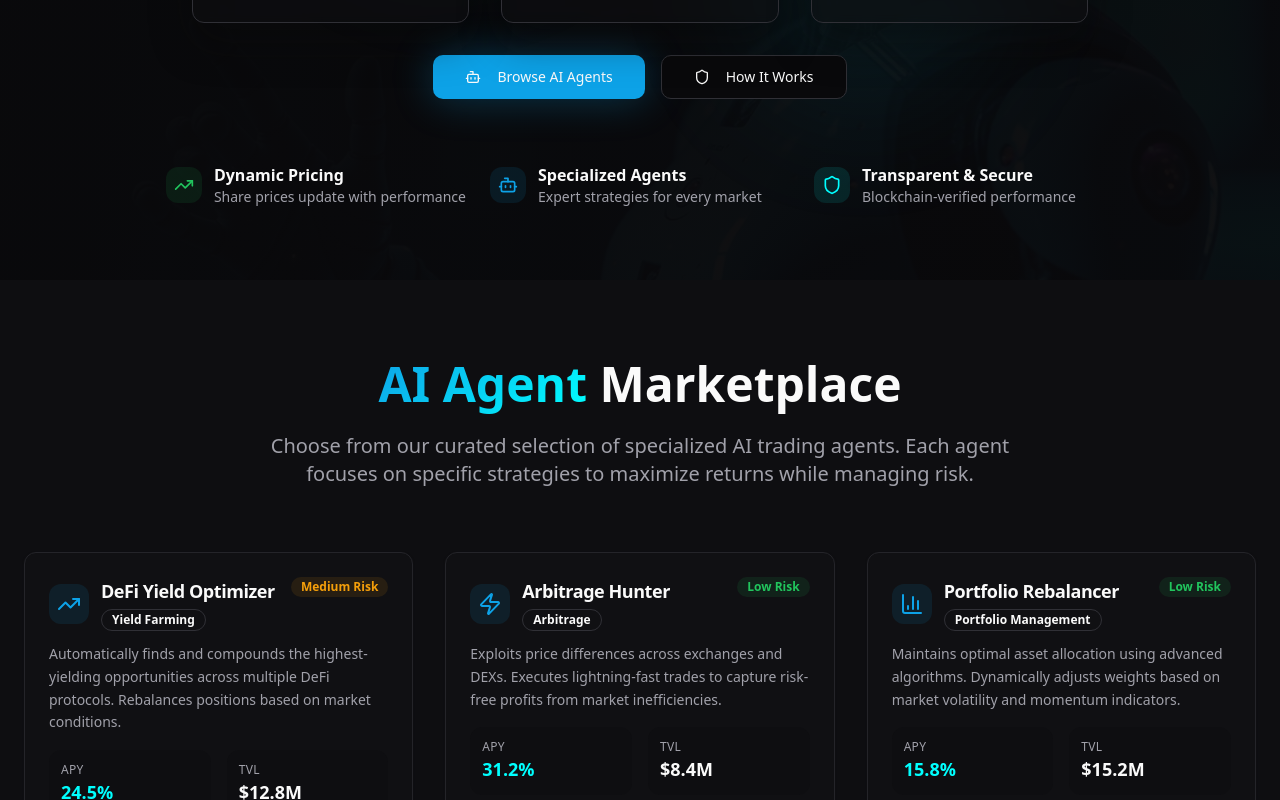
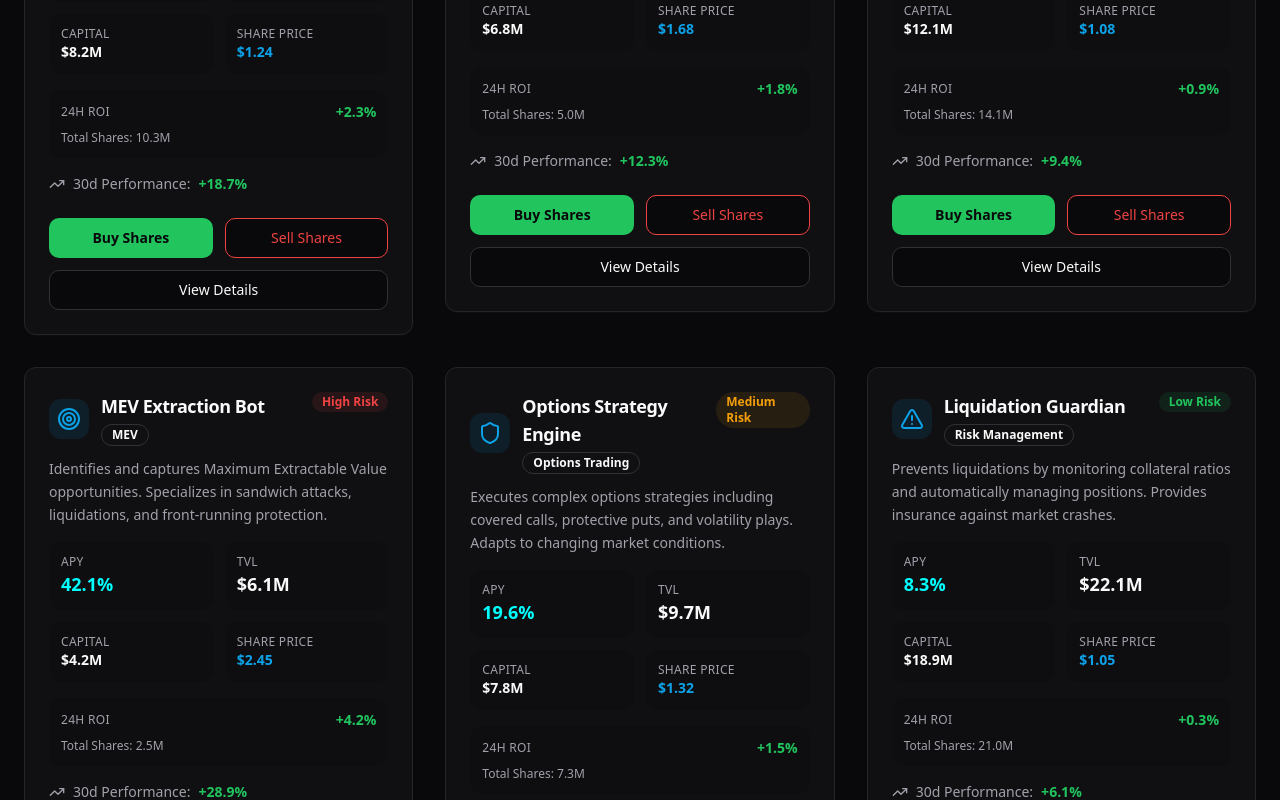
Before and after one commit to rohantomar95/vault-agent-collective, a React (Vite) app: page / in a window 1280 px wide. Shown: the part 520-1320 px from the top of the page. Built offline with nearby package versions, Linux system fonts and the light colour scheme.

Commit message:
feat: Add agent list and trading functionality
Implement the agent list page with options to buy and sell agent shares. Display key metrics such as capital deployed, total vault amount, and 24hr ROI for each agent.

```diff
--- a/src/components/AgentCard.tsx
+++ b/src/components/AgentCard.tsx
@@ -13,6 +13,10 @@ interface AgentCardProps {
   category: string;
   performance: number;
   icon: React.ReactNode;
+  capitalDeployed: string;
+  sharePrice: string;
+  roi24h: number;
+  totalShares: string;
   className?: string;
 }
 
@@ -25,6 +29,10 @@ const AgentCard: React.FC<AgentCardProps> = ({
   category,
   performance,
   icon,
+  capitalDeployed,
+  sharePrice,
+  roi24h,
+  totalShares,
   className
 }) => {
   const getRiskColor = (risk: string) => {
@@ -66,7 +74,7 @@ const AgentCard: React.FC<AgentCardProps> = ({
           {description}
         </p>
 
-        <div className="grid grid-cols-2 gap-4">
+        <div className="grid grid-cols-2 gap-3">
           <div className="bg-background-secondary p-3 rounded-lg">
             <div className="text-xs text-muted-foreground uppercase tracking-wide">APY</div>
             <div className="text-lg font-bold text-accent">{apy}</div>
@@ -74,6 +82,26 @@ const AgentCard: React.FC<AgentCardProps> = ({
           <div className="bg-background-secondary p-3 rounded-lg">
             <div className="text-xs text-muted-foreground uppercase tracking-wide">TVL</div>
             <div className="text-lg font-bold">{tvl}</div>
+          </div>
+          <div className="bg-background-secondary p-3 rounded-lg">
+            <div className="text-xs text-muted-foreground uppercase tracking-wide">Capital</div>
+            <div className="text-sm font-bold">{capitalDeployed}</div>
+          </div>
+          <div className="bg-background-secondary p-3 rounded-lg">
+            <div className="text-xs text-muted-foreground uppercase tracking-wide">Share Price</div>
+            <div className="text-sm font-bold text-primary">{sharePrice}</div>
+          </div>
+        </div>
+
+        <div className="bg-background-secondary p-3 rounded-lg">
+          <div className="flex justify-between items-center mb-2">
+            <span className="text-xs text-muted-foreground uppercase tracking-wide">24h ROI</span>
+            <span className={`text-sm font-bold ${roi24h >= 0 ? 'text-success' : 'text-destructive'}`}>
+              {roi24h > 0 ? '+' : ''}{roi24h}%
+            </span>
+          </div>
+          <div className="flex justify-between text-xs text-muted-foreground">
+            <span>Total Shares: {totalShares}</span>
           </div>
         </div>
 
@@ -87,9 +115,17 @@ const AgentCard: React.FC<AgentCardProps> = ({
           </div>
         </div>
 
-        <div className="pt-2">
-          <Button className="w-full bg-primary hover:bg-primary-light transition-smooth shadow-glow">
-            Invest Now
+        <div className="pt-2 space-y-3">
+          <div className="grid grid-cols-2 gap-3">
+            <Button className="bg-success hover:bg-success/90 transition-smooth text-background font-semibold">
+              Buy Shares
+            </Button>
+            <Button variant="outline" className="border-destructive text-destructive hover:bg-destructive hover:text-background transition-smooth">
+              Sell Shares
+            </Button>
+          </div>
+          <Button variant="outline" className="w-full border-border-light hover:border-primary transition-smooth">
+            View Details
           </Button>
         </div>
       </CardContent>
--- a/src/components/AgentMarketplace.tsx
+++ b/src/components/AgentMarketplace.tsx
@@ -12,6 +12,10 @@ const AgentMarketplace: React.FC = () => {
       risk: "Medium" as const,
       category: "Yield Farming",
       performance: 18.7,
+      capitalDeployed: "$8.2M",
+      sharePrice: "$1.24",
+      roi24h: 2.3,
+      totalShares: "10.3M",
       icon: <TrendingUp className="h-6 w-6" />
     },
     {
@@ -22,6 +26,10 @@ const AgentMarketplace: React.FC = () => {
       risk: "Low" as const,
       category: "Arbitrage",
       performance: 12.3,
+      capitalDeployed: "$6.8M",
+      sharePrice: "$1.68",
+      roi24h: 1.8,
+      totalShares: "5.0M",
       icon: <Zap className="h-6 w-6" />
     },
     {
@@ -32,6 +40,10 @@ const AgentMarketplace: React.FC = () => {
       risk: "Low" as const,
       category: "Portfolio Management",
       performance: 9.4,
+      capitalDeployed: "$12.1M",
+      sharePrice: "$1.08",
+      roi24h: 0.9,
+      totalShares: "14.1M",
       icon: <BarChart3 className="h-6 w-6" />
     },
     {
@@ -42,6 +54,10 @@ const AgentMarketplace: React.FC = () => {
       risk: "High" as const,
       category: "MEV",
       performance: 28.9,
+      capitalDeployed: "$4.2M",
+      sharePrice: "$2.45",
+      roi24h: 4.2,
+      totalShares: "2.5M",
       icon: <Target className="h-6 w-6" />
     },
     {
@@ -52,6 +68,10 @@ const AgentMarketplace: React.FC = () => {
       risk: "Medium" as const,
       category: "Options Trading",
       performance: 15.2,
+      capitalDeployed: "$7.8M",
+      sharePrice: "$1.32",
+      roi24h: 1.5,
+      totalShares: "7.3M",
       icon: <Shield className="h-6 w-6" />
     },
     {
@@ -62,12 +82,16 @@ const AgentMarketplace: React.FC = () => {
       risk: "Low" as const,
       category: "Risk Management",
       performance: 6.1,
+      capitalDeployed: "$18.9M",
+      sharePrice: "$1.05",
+      roi24h: 0.3,
+      totalShares: "21.0M",
       icon: <AlertTriangle className="h-6 w-6" />
     }
   ];
 
-  return (
-    <section className="py-20 px-6 bg-background-secondary">
+return (
+    <section className="py-16 px-6 bg-background min-h-screen">
       <div className="max-w-7xl mx-auto">
         {/* Section Header */}
         <div className="text-center mb-16 space-y-6">
@@ -93,6 +117,10 @@ const AgentMarketplace: React.FC = () => {
                 risk={agent.risk}
                 category={agent.category}
                 performance={agent.performance}
+                capitalDeployed={agent.capitalDeployed}
+                sharePrice={agent.sharePrice}
+                roi24h={agent.roi24h}
+                totalShares={agent.totalShares}
                 icon={agent.icon}
               />
             </div>
--- a/src/pages/Index.tsx
+++ b/src/pages/Index.tsx
@@ -1,28 +1,9 @@
-import HeroSection from '@/components/HeroSection';
 import AgentMarketplace from '@/components/AgentMarketplace';
-import SharePriceFlow from '@/components/SharePriceFlow';
-import SharePriceCalculator from '@/components/SharePriceCalculator';
 
 const Index = () => {
   return (
     <div className="min-h-screen bg-background">
-      <HeroSection />
       <AgentMarketplace />
-      <SharePriceFlow />
-      <div className="py-20 px-6 bg-background-secondary">
-        <div className="max-w-7xl mx-auto">
-          <div className="text-center mb-16 space-y-6">
-            <h2 className="text-4xl md:text-5xl font-bold">
-              <span className="gradient-cosmic bg-clip-text text-transparent">Live Calculator</span>
-            </h2>
-            <p className="text-xl text-muted-foreground max-w-3xl mx-auto">
-              Try our interactive share price calculator to see how deposits, withdrawals,
-              and agent performance affect your investment value.
-            </p>
-          </div>
-          <SharePriceCalculator />
-        </div>
-      </div>
     </div>
   );
 };
```
